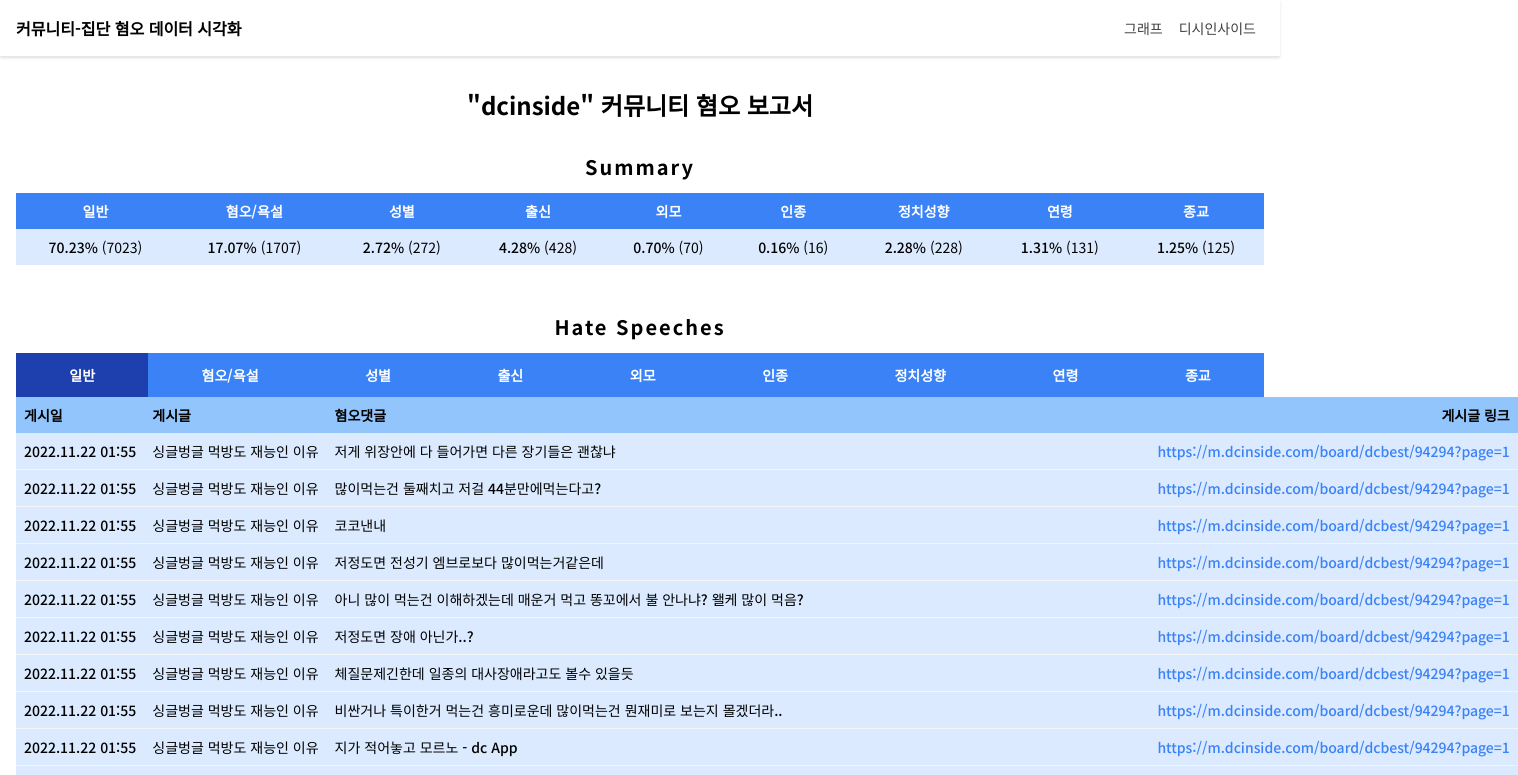
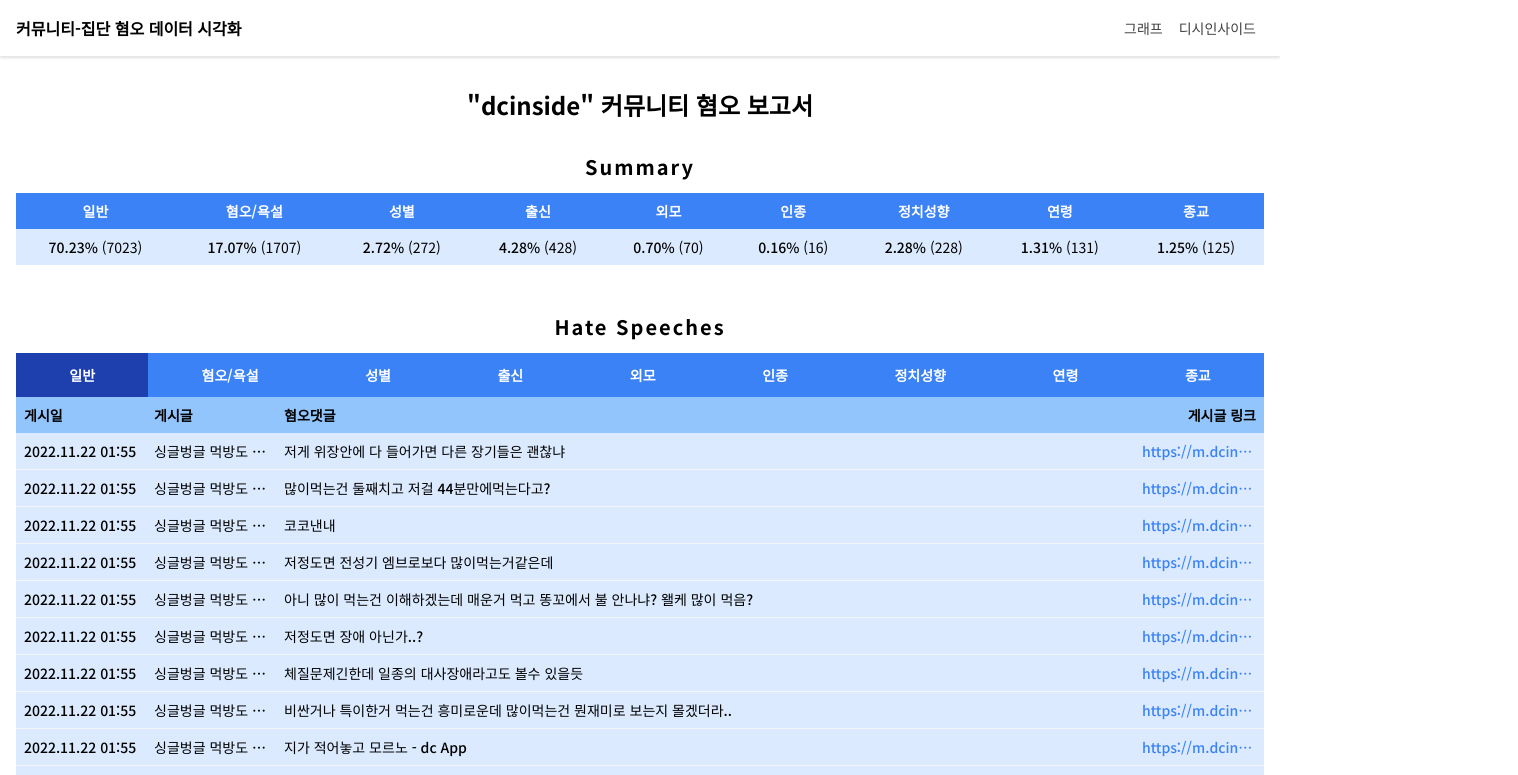
Before and after one commit to individual-research/research2-visualization, a Nuxt app in the folder client/: page /report/dcinside in a window 1280 px wide. Shown: the top 775 px of the page, 1518 px wide, since content can reach past the window. Built offline with nearby package versions, Linux system fonts and the light colour scheme; what v-network-graph would draw is missing.

Commit message:
테이블 레이아웃 수정

```diff
--- a/client/pages/report/[community].vue
+++ b/client/pages/report/[community].vue
@@ -68,36 +68,36 @@
       <h2 class="text-center font-semibold text-xl mb-3 tracking-widest">Hate Speeches</h2>
       <BaseTab @change-tab="onChangeTab">
         <BaseTabItem v-for="label in labels" :key="label" :title="label">
-          <table class="table-auto w-full text-left">
+          <table class="table-fixed w-full text-left">
             <thead class="text-sm font-semibold uppercase text-black bg-blue-300">
               <tr>
-                <th class="p-2 whitespace-nowrap">
+                <th class="col1 p-2 whitespace-nowrap">
                   <div class="font-semibold">게시일</div>
                 </th>
-                <th class="p-2 whitespace-nowrap">
+                <th class="col2 p-2 whitespace-nowrap">
                   <div class="font-semibold">게시글</div>
                 </th>
-                <th class="p-2 whitespace-nowrap">
+                <th class="col3 p-2 whitespace-nowrap">
                   <div class="font-semibold">혐오댓글</div>
                 </th>
-                <th class="p-2 whitespace-nowrap text-right">
+                <th class="col4 p-2 whitespace-nowrap text-right">
                   <div class="font-semibold">게시글 링크</div>
                 </th>
               </tr>
             </thead>
             <tbody class="text-sm divide-y divide-gray-100">
               <tr v-for="comment in pageComments" :key="comment.no">
-                <td class="p-2 whitespace-nowrap bg-blue-100 text-black">
-                  <div class="font-medium">{{ comment.postDate }}</div>
+                <td class="col1 p-2 bg-blue-100 text-black">
+                  <div class="font-medium single-line">{{ comment.postDate }}</div>
                 </td>
-                <td class="p-2 whitespace-nowrap bg-blue-100 text-black">
-                  <div class="font-medium">{{ comment.postTitle }}</div>
+                <td class="col2 p-2 bg-blue-100 text-black">
+                  <div class="font-medium single-line">{{ comment.postTitle }}</div>
                 </td>
-                <td class="p-2 whitespace-nowrap bg-blue-100 text-black">
+                <td class="col3 p-2 bg-blue-100 text-black">
                   <div class="font-medium">{{ comment.content }}</div>
                 </td>
-                <td class="p-2 whitespace-nowrap bg-blue-100 text-blue-500 text-right">
-                  <a class="font-medium" :href="comment.postLink" target="_blank">{{ comment.postLink }}</a>
+                <td class="col4 p-2 bg-blue-100 text-blue-500 text-right">
+                  <a class="font-medium single-line" :href="comment.postLink" target="_blank">{{ comment.postLink }}</a>
                 </td>
               </tr>
             </tbody>
@@ -118,3 +118,24 @@
     </div>
   </div>
 </template>
+
+<style lang="postcss">
+.col1 {
+  width: 130px;
+}
+.col2 {
+  width: 130px;
+}
+.col3 {
+}
+.col4 {
+  width: 130px;
+}
+
+.single-line {
+  overflow: hidden;
+  display: -webkit-box;
+  -webkit-box-orient: vertical;
+  -webkit-line-clamp: 1;
+}
+</style>
```
